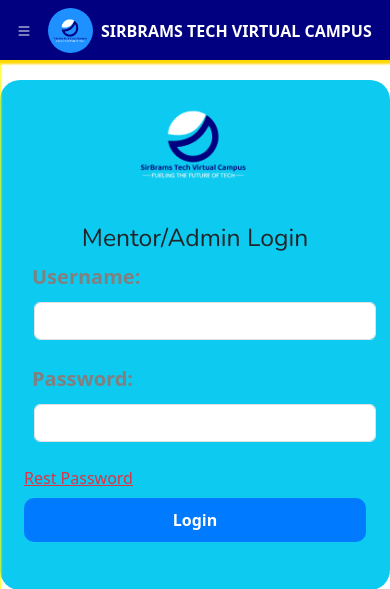
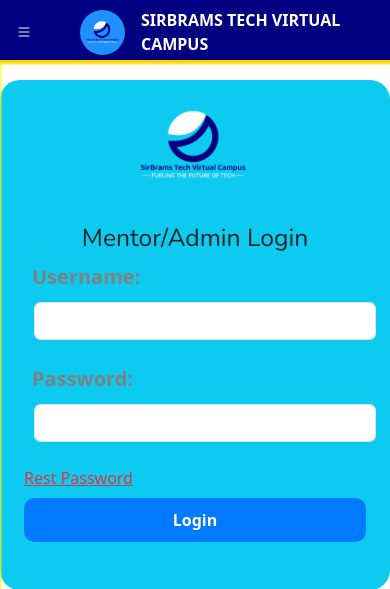
Before and after one commit to SirBrams-IT/TechCampus, a Django app: page /admin_login/ in a window 390 px wide. Shown: the top 589 px of the page. Run offline with Django 5.2, Linux system fonts and the light colour scheme; parts of the project's set-up code (start-up, migrations or seed data) failed here and were passed over; some libraries are stand-ins or nearby versions.

Commit message:
new changes

```diff
--- a/templates/index.html
+++ b/templates/index.html
@@ -46,7 +46,7 @@
              style="height:45px; width:45px; background-color:dodgerblue; padding:4px; border-radius:50%; object-fit:contain;">
 
         <!-- Title -->
-        <span class="text-uppercase text-white ms-2" id="titles">SirBrams Tech Virtual Campus</span>
+        <span class="text-uppercase text-white ms-3" id="titles">SirBrams Tech Virtual Campus</span>
 
     </div>
 
--- a/templates/main-page.html
+++ b/templates/main-page.html
@@ -39,13 +39,13 @@
 
   <nav class="navbar navbar-expand-lg fixed-top px-3" id="header1">
     <div class="d-flex align-items-center me-auto">
-        <i class="bi bi-list toggle-sidebar-btn me-3 text-white d-lg-none"></i>
+        <i class="bi bi-list toggle-sidebar-btn me-5 text-white d-lg-none"></i>
 
         <img src="{% static 'assets/img/logo.png' %}" alt="logo"
              style="height:45px; width:45px; background-color:dodgerblue; padding:4px; border-radius:50%; object-fit:contain;">
 
         <!-- Title -->
-        <span class="text-uppercase text-white ms-2" id="titles">SirBrams Tech Virtual Campus</span>
+        <span class="text-uppercase text-white ms-3" id="titles">SirBrams Tech Virtual Campus</span>
 
     </div>
 
--- a/templates/mentor_login.html
+++ b/templates/mentor_login.html
@@ -18,10 +18,10 @@
             </div>
 
         {% elif message.tags == 'success' %}
-            <div id="logout-container" class="alert alert-danger">
+            <div id="logout-container" class="alert alert-success">
                 {{ message }}
                 <div class="progress mt-2">
-                    <div id="progress-bar" class="progress-bar bg-danger" style="width: 0%;"></div>
+                    <div id="progress-bar" class="progress-bar bg-success" style="width: 0%;"></div>
                 </div>
             </div>
 
```
